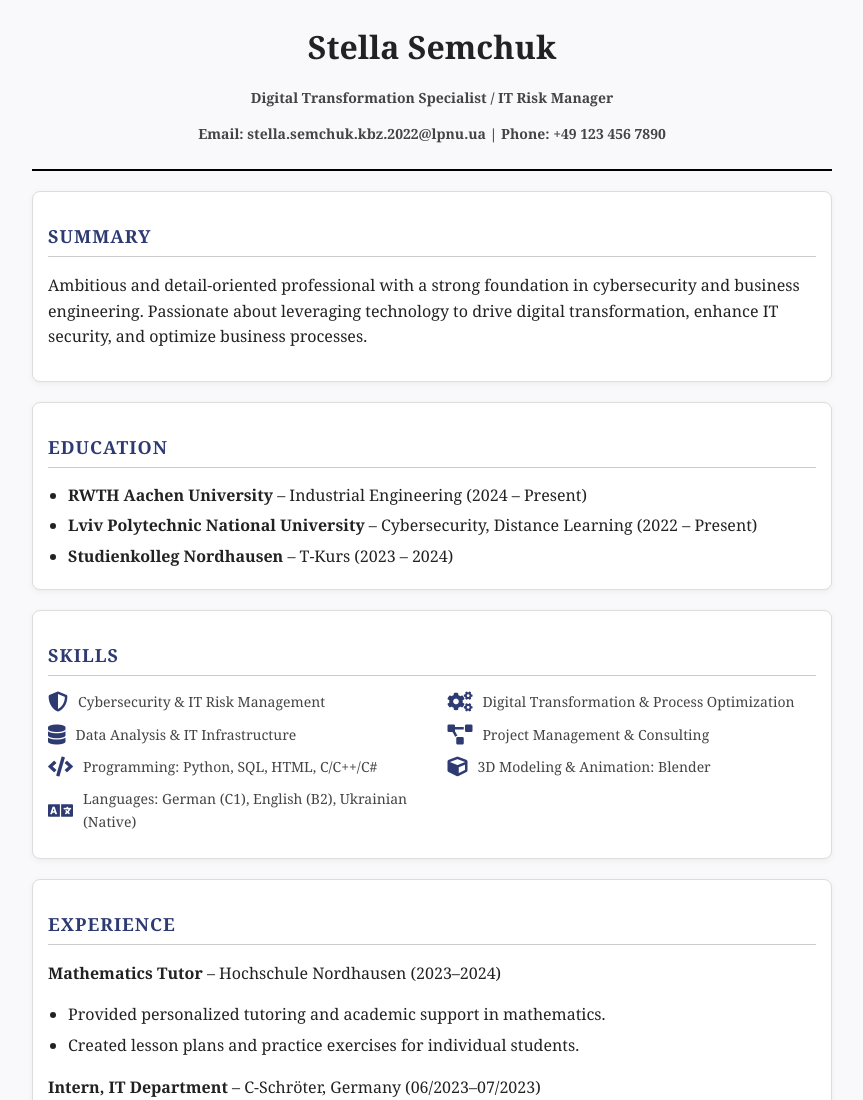
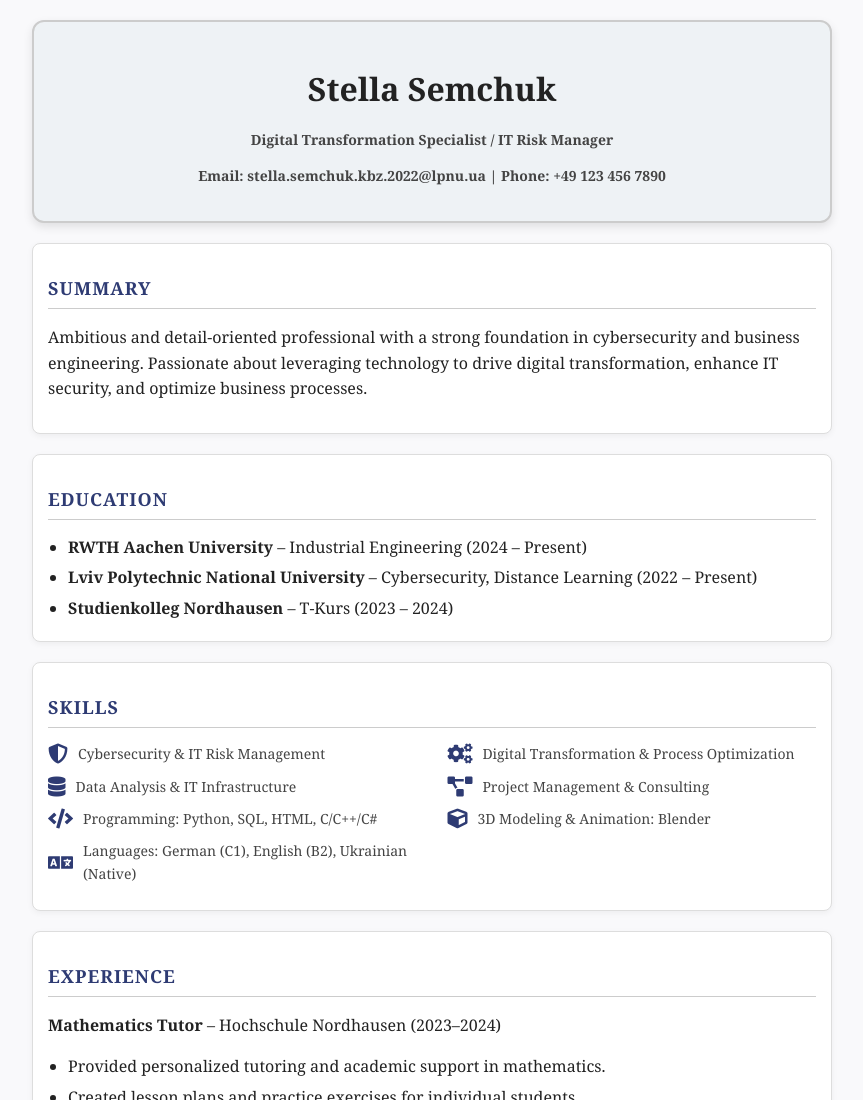
Before and after one commit to StellaSem/Lab5, a plain HTML site: page index.html in a window 1280 px wide. Shown: the top 1100 px of the page, without its empty margins (208-1071 px from the left). Drawn offline with Linux system fonts and the light colour scheme; no server answers.

Commit message:
Update style.css

```diff
--- a/style.css
+++ b/style.css
@@ -127,9 +127,13 @@ body {
 /* Header */
 .site-header {
   text-align: center;
-  padding-bottom: 10px;
+  padding: 20px;
   border-bottom: 2px solid #000;
   margin-bottom: 20px;
+  background-color: #eef2f5; /* Світлий фон */
+  border: 2px solid #ccc;     /* Рамка навколо */
+  border-radius: 12px;
+  box-shadow: 0 4px 10px rgba(0, 0, 0, 0.1);
 }
 
 .site-header h1 {
```
